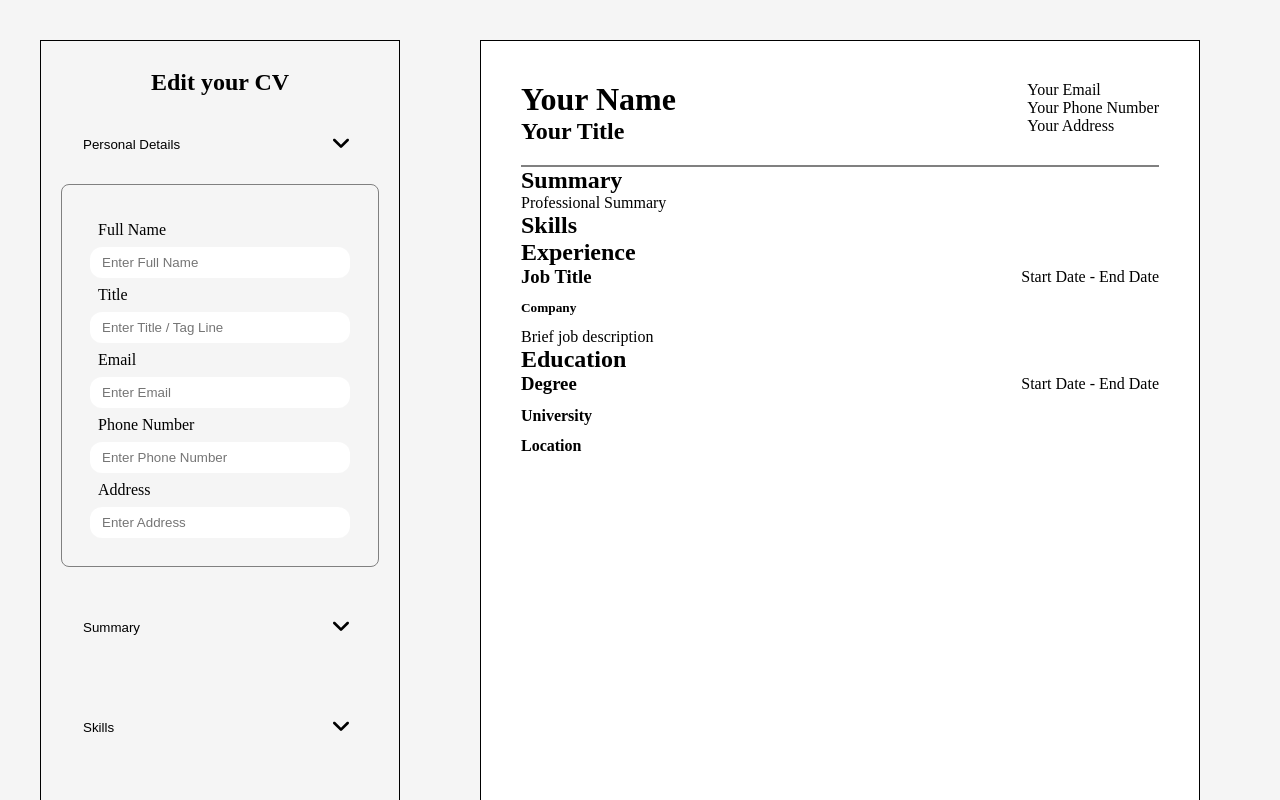
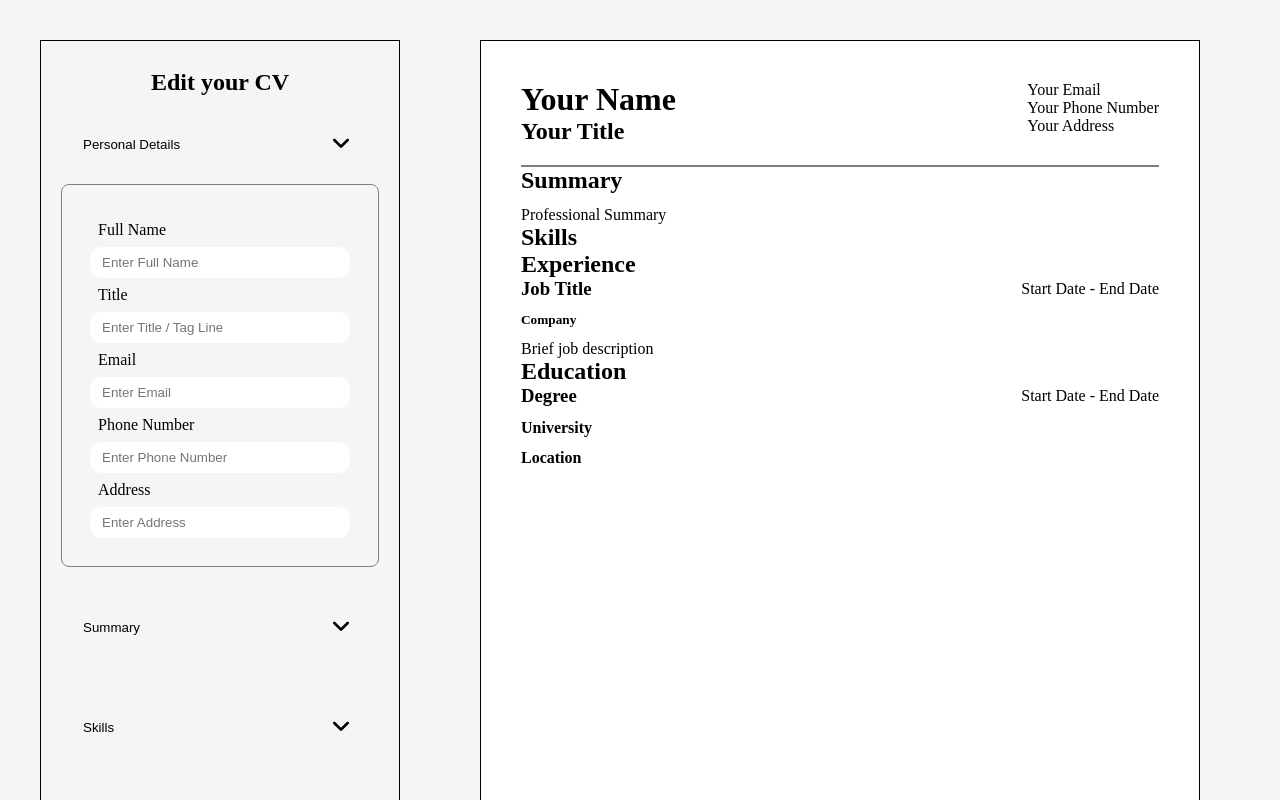
Before and after one commit to MattyMaugeri/cv-application, a React (Vite) app: page / in a window 1280 px wide. Shown: the top 800 px of the page. Built offline with nearby package versions, Linux system fonts and the light colour scheme.

Commit message:
Added deleteSummary btn functionality + addSkill check

```diff
--- a/src/App.jsx
+++ b/src/App.jsx
@@ -40,7 +40,6 @@ function App() {
 
   return (
     <>
-
       <Sidebar
         personalDetailsData={personalDetailsData} setPersonalDetailsData={setPersonalDetailsData}
         summaryData={summaryData} setSummaryData={setSummaryData}
@@ -56,7 +55,6 @@ function App() {
         experienceData={experienceData} experienceList={experienceList}
         educationData={educationData} educationList={educationList}
       />
-
     </>
   )
 }
--- a/src/components/main-content/resume-components/EducationDisplay.jsx
+++ b/src/components/main-content/resume-components/EducationDisplay.jsx
@@ -8,8 +8,7 @@ export default function EducationDisplay({ educationData, educationList }) {
 
             <h2 className="resume-subheader">Education</h2>
 
-            <div className="education-display">
-                <div className="resume-subcontent">
+            <div className="resume-subcontent-display">
 
                 <nav className="subcontent-nav">
                     <h3 className="subcontent-title">{educationData.degree === "" ? 'Degree' : educationData.degree}</h3>
@@ -30,7 +29,6 @@ export default function EducationDisplay({ educationData, educationList }) {
                 <div className="subcontent-description" id="education-location"></div>
 
             </div>
-            </div>
 
             <ul className="resume-education-list">
                 {educationList.map((education) => {
--- a/src/components/main-content/resume-components/ExperienceDisplay.jsx
+++ b/src/components/main-content/resume-components/ExperienceDisplay.jsx
@@ -7,8 +7,7 @@ export default function ExperienceDisplay({ experienceData, experienceList }) {
         <div className="sections" id="experience-section">
             <h2 className="resume-subheader">Experience</h2>
 
-            <div className="experience-display">
-                <div className="resume-subcontent">
+            <div className="resume-subcontent-display">
 
                 <nav className="subcontent-nav">
                     <h3 className="subcontent-title" id="experience-job-title">{experienceData.title.length <= 0 ? 'Job Title' : experienceData.title}</h3>
@@ -22,7 +21,6 @@ export default function ExperienceDisplay({ experienceData, experienceList }) {
 
                 <div className="subcontent-description" id="experience-description">{experienceData.description.length <= 0 ? 'Brief job description' : experienceData.description}</div>
             </div>
-            </div>
 
             <ul className="resume-experience-list">
                 {experienceList.map((experience) => {
--- a/src/components/main-content/resume-components/PersonalDetailsDisplay.jsx
+++ b/src/components/main-content/resume-components/PersonalDetailsDisplay.jsx
@@ -3,6 +3,7 @@ export default function HeaderDisPersonalDetailsDisplayplay({ personalDetailsDat
 
     return (
         <div className="sections" id="header-section">
+
 
             <div className="header-left">
                 <h1 className="user-name">
--- a/src/components/main-content/resume-components/SummaryDisplay.jsx
+++ b/src/components/main-content/resume-components/SummaryDisplay.jsx
@@ -4,11 +4,17 @@ export default function SummaryDisplay({ summaryData }) {
     return (
         <div className="sections" id="summary-section">
 
-            <h2 className="summary-header">Summary</h2>
+            <div className="resume-subcontent-display">
 
-            <div className="summary-description">
-                {summaryData.length <= 0 ? 'Professional Summary' : summaryData}
+
+                <h2 className="summary-header">Summary</h2>
+
+                <div className="summary-description">
+                    {summaryData.length <= 0 ? 'Professional Summary' : summaryData}
+                </div>
             </div>
+
         </div>
+
     )
 }
--- a/src/components/sidebar/Panels/Skills.jsx
+++ b/src/components/sidebar/Panels/Skills.jsx
@@ -5,6 +5,10 @@ export default function Skills({ isToggled, onShow, skillsData, setSkillsData })
     const [inputValue, setInputValue] = useState('');
 
     function handleAddSkill() {
+        if (inputValue.length <= 0) {
+            return;
+
+        }
         setSkillsData([...skillsData, { id: crypto.randomUUID(), value: inputValue }]);
         setInputValue('');
     }
@@ -33,9 +37,9 @@ export default function Skills({ isToggled, onShow, skillsData, setSkillsData })
                         <button
                             className="add-btns"
                             id="add-skills-btn"
-                            onClick={handleAddSkill}
-                        >
-                            Add Skill</button>
+                            onClick={handleAddSkill}>
+                            Add Skill
+                        </button>
                     </div>
 
                     <SkillsList skills={skillsData} handleDelete={handleDeleteSkill} />
--- a/src/components/sidebar/Panels/Summary.jsx
+++ b/src/components/sidebar/Panels/Summary.jsx
@@ -4,6 +4,10 @@ export default function Summary({ isToggled, onShow, summaryData, setSummaryData
 
     function handleSummaryChange(e) {
         setSummaryData(e.target.value);
+    }
+
+    function handleDeleteSummary() {
+        setSummaryData('');
     }
 
     return (
@@ -21,7 +25,7 @@ export default function Summary({ isToggled, onShow, summaryData, setSummaryData
                         placeholder="Enter your summary here"
                     />
 
-                    <button id="delete-summary-btn" className="delete-btns">Delete Summary</button>
+                    <button id="delete-summary-btn" className="delete-btns" onClick={handleDeleteSummary}>Delete Summary</button>
                 </div>
             ) : ""}
         </div>
--- a/src/styles/App.css
+++ b/src/styles/App.css
@@ -143,11 +143,6 @@ textarea {
 
 /* MAIN CONTENT STYLES */
 
-.sections {
-    display: flex;
-    flex-direction: column;
-}
-
 .resume-container {
     display: flex;
     flex-direction: column;
@@ -156,6 +151,11 @@ textarea {
     border: 1px solid black;
     background-color: white;
     padding: 40px;
+}
+
+.sections {
+    display: flex;
+    flex-direction: column;
 }
 
 #header-section {
@@ -172,7 +172,7 @@ textarea {
     justify-content: space-between;
 }
 
-.resume-subcontent {
+.resume-subcontent-display {
     display: grid;
     gap: 12px;
 }
```
Lines whose indentation alone changed are shown as unchanged.
